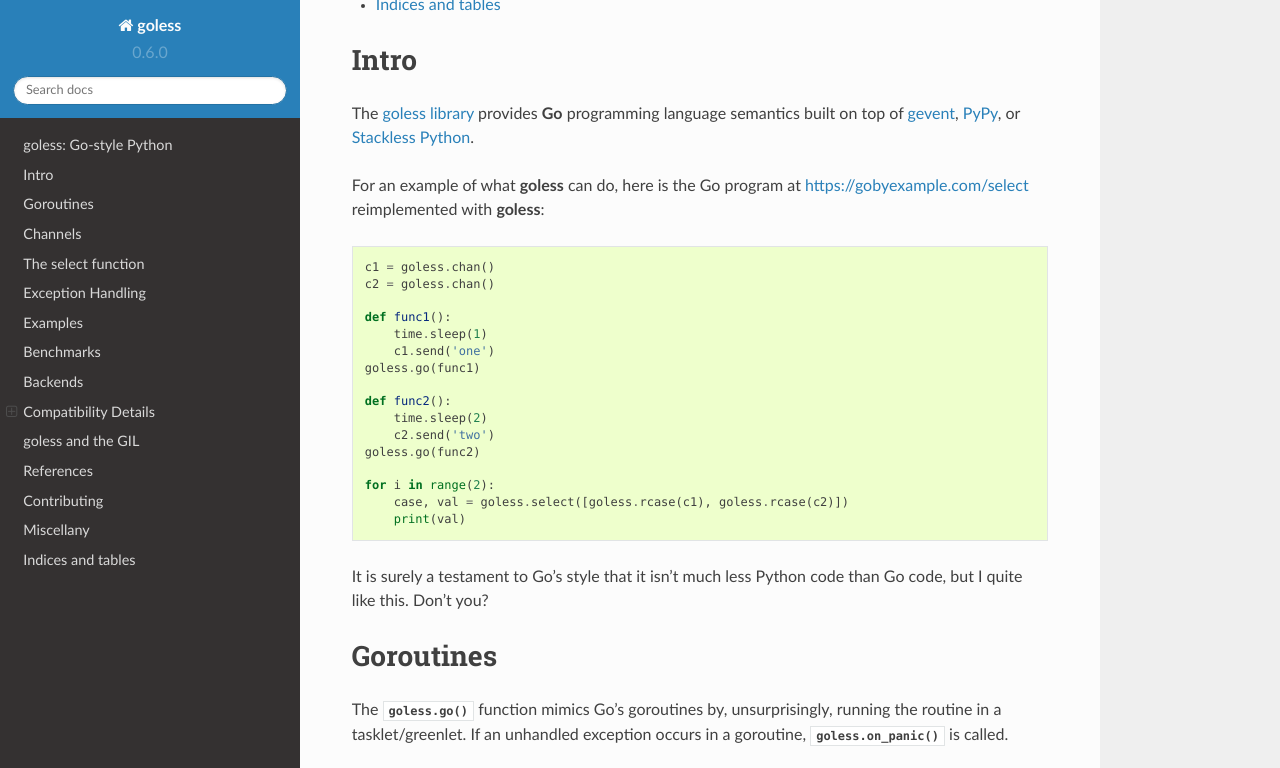
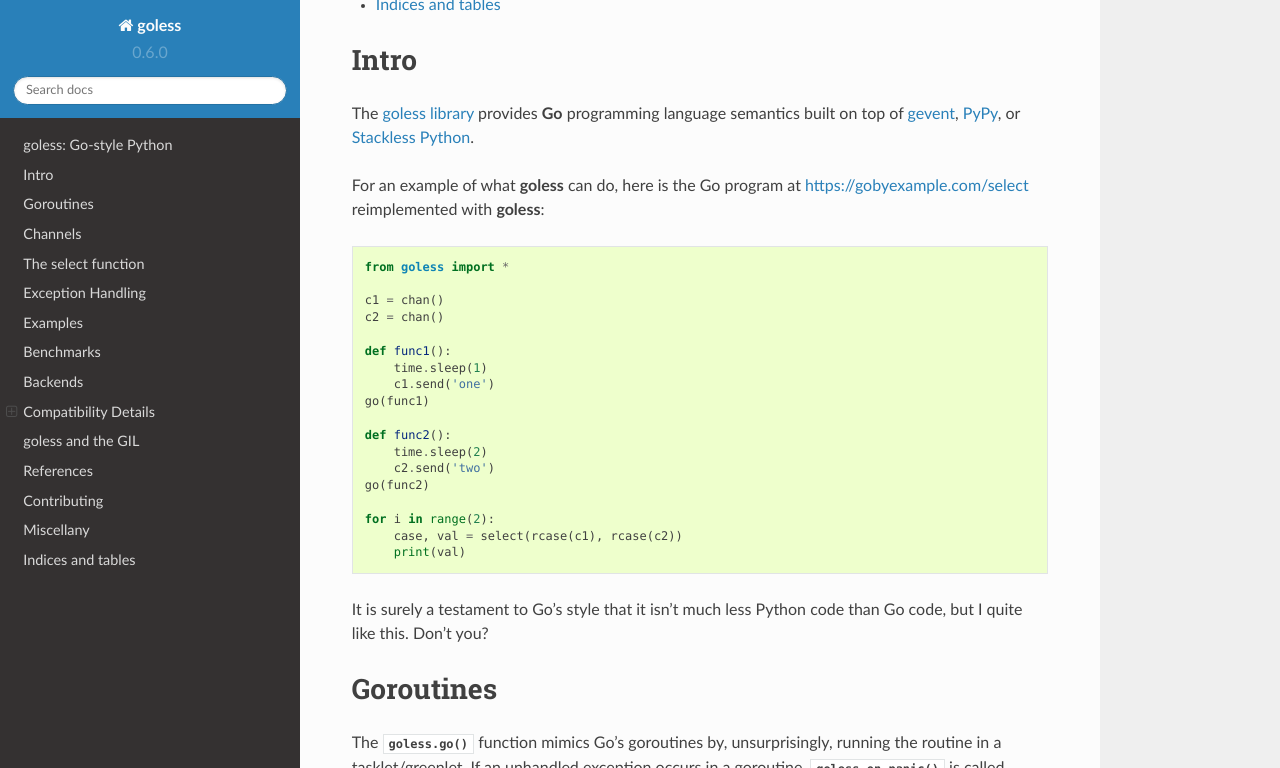
Before and after one commit to rgalanakis/goless, a Sphinx documentation site: the page built from doc/index.rst, in a window 1280 px wide and 900 px high, scrolled down 479 px, cut to the strip 0-768 px from the top of the window. Built offline with Sphinx 7.4.7 and the Read the Docs theme 2.0.0, drawn with Linux system fonts in a browser that asks for light colours; some of the changed text lies outside the part shown.

Commit message:
Minor style chnages to docs

```diff
--- a/doc/index.rst
+++ b/doc/index.rst
@@ -28,21 +28,23 @@
 here is the Go program at https://gobyexample.com/select
 reimplemented with **goless**::
 
-    c1 = goless.chan()
-    c2 = goless.chan()
+    from goless import *
+
+    c1 = chan()
+    c2 = chan()
 
     def func1():
         time.sleep(1)
         c1.send('one')
-    goless.go(func1)
+    go(func1)
 
     def func2():
         time.sleep(2)
         c2.send('two')
-    goless.go(func2)
+    go(func2)
 
     for i in range(2):
-        case, val = goless.select([goless.rcase(c1), goless.rcase(c2)])
+        case, val = select(rcase(c1), rcase(c2))
         print(val)
 
 It is surely a testament to Go's style that it isn't much less Python code than Go code,
@@ -91,9 +93,11 @@
 The function returns the chosen case, which the caller will usually switch off of.
 For example::
 
-    chan = goless.chan()
-    cases = [goless.rcase(chan), goless.scase(chan, 1), goless.dcase()]
-    chosen, value = goless.select(cases)
+    from goless import *
+
+    chan = chan()
+    cases = [rcase(chan), scase(chan, 1), dcase()]
+    chosen, value = select(cases)
     if chosen is cases[0]:
         print('Received %s' % value)
     elif chosen is cases[1]:
```
